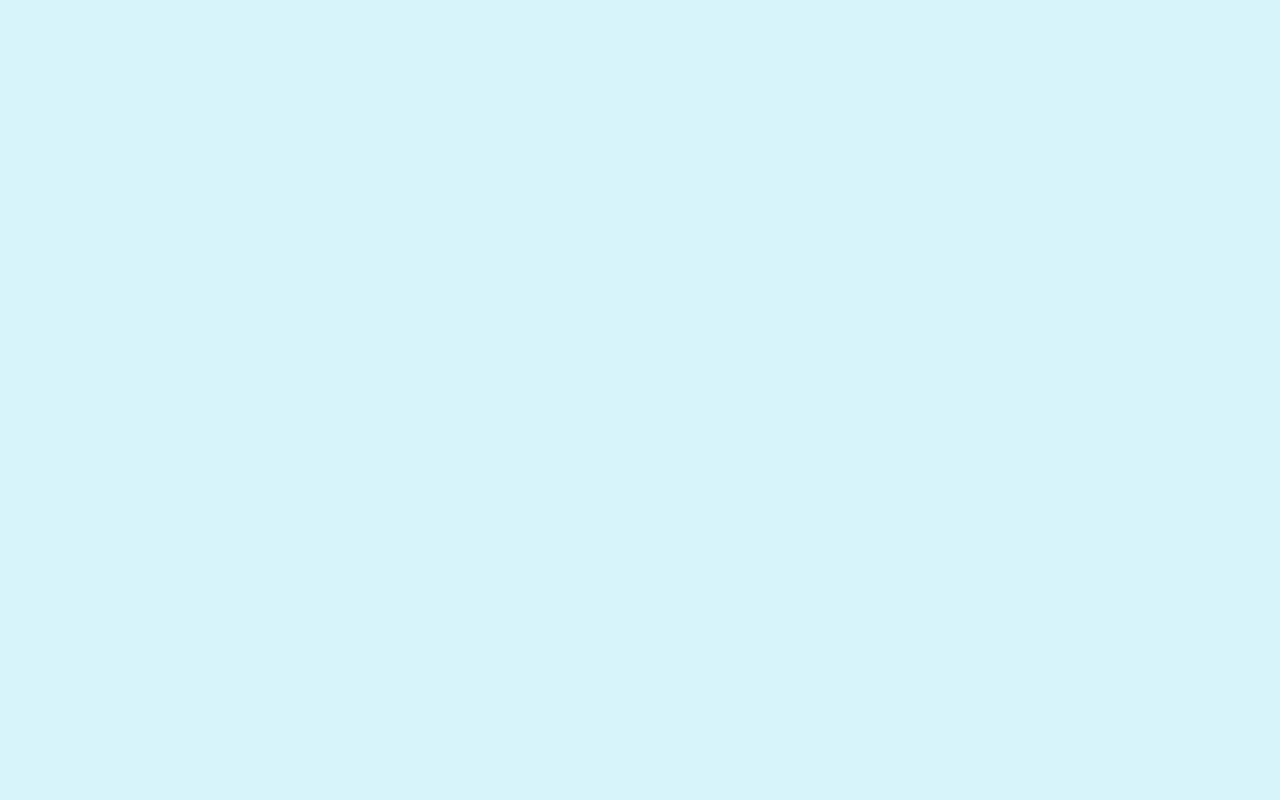
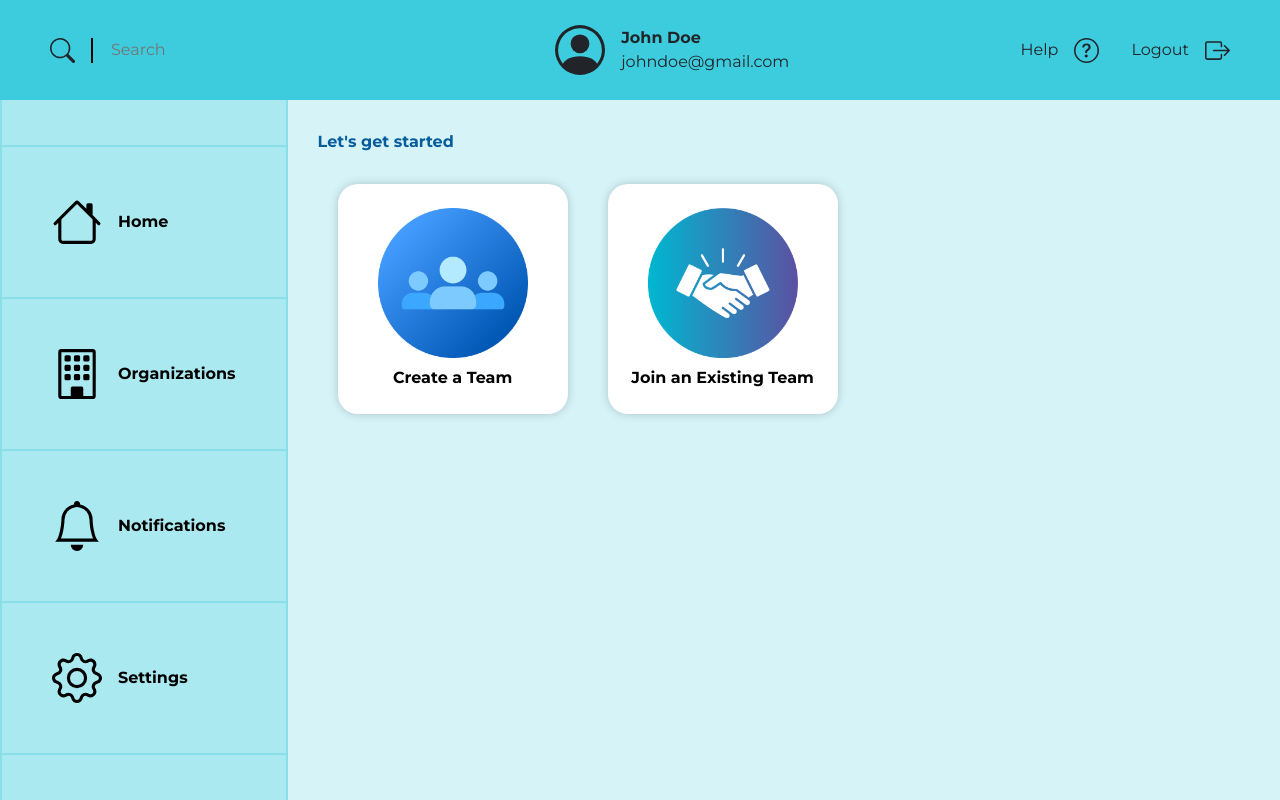
Before and after one commit to citubrentlasaca/performance-assessment, a React (Create React App) app in the folder performance-assessment-application/: page /home in a window 1280 px wide. Before the commit this address had no page. Built offline with nearby package versions, Linux system fonts and the light colour scheme.

Commit message:
Implement homepage

```diff
--- a/performance-assessment-application/src/App.js
+++ b/performance-assessment-application/src/App.js
@@ -9,6 +9,7 @@ import LandingPage from './Landing Page/LandingPage';
 
 import SuccessPage from './Team Creation/SuccessPage.js';
 import TeamCreation from './Team Creation/TeamCreation';
+import Home from './Homepage/Home';
 
 function App() {
   return (
@@ -29,7 +30,8 @@ function App() {
           <Route path="/answerassessment/:id" element={<AnswerAssessment />} />
           <Route path="/login" element={<Login />} />
           <Route path="/success" element={<SuccessPage />} />
-          <Route path="/teamcreation" element={<TeamCreation />} />
+          <Route path="/create-team" element={<TeamCreation />} />
+          <Route path="/home" element={<Home />} />
         </Routes>
       </Router>
     </div>
--- /dev/null
+++ b/performance-assessment-application/src/Homepage/Home.js
@@ -0,0 +1,97 @@
+import { Box, Stack } from '@mui/material'
+import NavBar from "../Shared/NavBar"
+import teamPhoto from './Images/teampic.png';
+import joinPhoto from './Images/join.png';
+
+function Home() {
+    return (
+        <NavBar>
+            <Stack direction="row" justifyContent="flex-start" alignItems="center">
+                <b
+                    style={{
+                        color: '#065d9d',
+                        padding: '30px'
+                    }}
+                >
+                    Let's get started
+                </b>
+            </Stack>
+            <Stack direction="row" justifyContent="flex-start" alignItems="center" spacing={5}
+                style={{
+                    paddingLeft: "50px"
+                }}
+            >
+                <a href="/create-team" style={{ textDecoration: 'none' }}>
+                    <Box
+                        sx={{
+                            width: "230px",
+                            height: "230px",
+                            backgroundColor: "white",
+                            display: "flex",
+                            justifyContent: "center",
+                            alignItems: "center",
+                            borderRadius: "20px",
+                            boxShadow: "0px 0px 10px rgba(0, 0, 0, 0.2)",
+                            transition: "box-shadow 0.3s ease-in-out",
+                            '&:hover': {
+                                boxShadow: "0px 0px 20px rgba(0, 0, 0, 0.4)"
+                            }
+                        }}
+                    >
+                        <Stack direction="column" justifyContent="center" alignItems="center" spacing={1}>
+                            <img src={teamPhoto} alt="Create a Team"
+                                style={{
+                                    width: '150px',
+                                    height: '150px'
+                                }}
+                            />
+                            <b
+                                style={{
+                                    color: 'black'
+                                }}
+                            >
+                                Create a Team
+                            </b>
+                        </Stack>
+                    </Box>
+                </a>
+                <a href="/join-team" style={{ textDecoration: 'none' }}>
+                    <Box
+                        sx={{
+                            width: "230px",
+                            height: "230px",
+                            backgroundColor: "white",
+                            display: "flex",
+                            justifyContent: "center",
+                            alignItems: "center",
+                            borderRadius: "20px",
+                            boxShadow: "0px 0px 10px rgba(0, 0, 0, 0.2)",
+                            transition: "box-shadow 0.3s ease-in-out",
+                            '&:hover': {
+                                boxShadow: "0px 0px 20px rgba(0, 0, 0, 0.4)"
+                            }
+                        }}
+                    >
+                        <Stack direction="column" justifyContent="center" alignItems="center" spacing={1}>
+                            <img src={joinPhoto} alt="Join an Existing Team"
+                                style={{
+                                    width: '150px',
+                                    height: '150px'
+                                }}
+                            />
+                            <b
+                                style={{
+                                    color: 'black'
+                                }}
+                            >
+                                Join an Existing Team
+                            </b>
+                        </Stack>
+                    </Box>
+                </a>
+            </Stack>
+        </NavBar>
+    )
+}
+
+export default Home
--- a/performance-assessment-application/src/Shared/SideBar.js
+++ b/performance-assessment-application/src/Shared/SideBar.js
@@ -33,7 +33,7 @@ function SideBar() {
                     }}
                 >
                     <li class="nav-item w-100">
-                        <a class="nav-link p-0" href="#"
+                        <a class="nav-link p-0" href="home"
                             style={{
                                 color: "black"
                             }}
```
Also changed, not shown: performance-assessment-application/src/Homepage/Images/join.png (added), performance-assessment-application/src/Homepage/Images/teampic.png (added).
